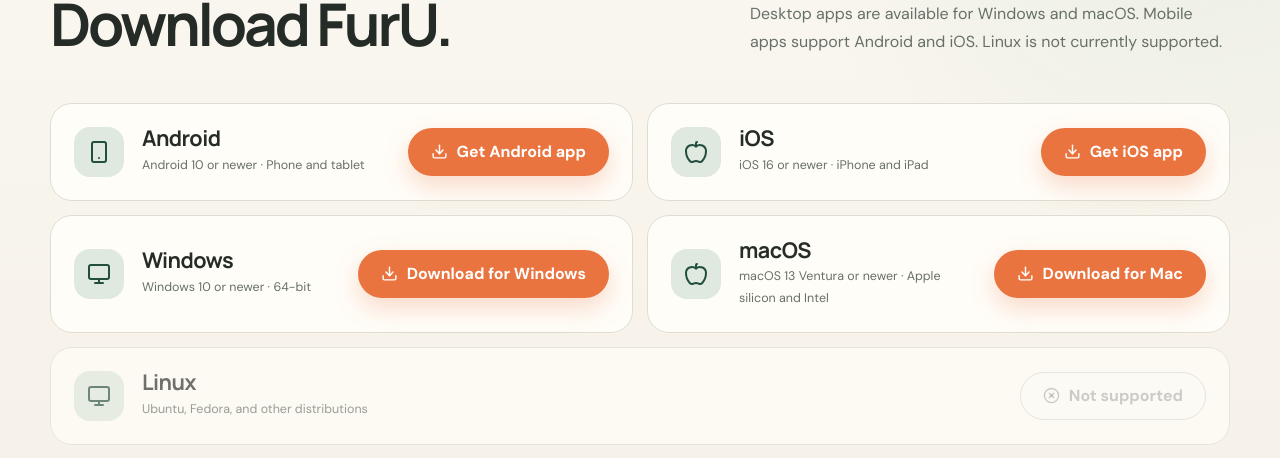
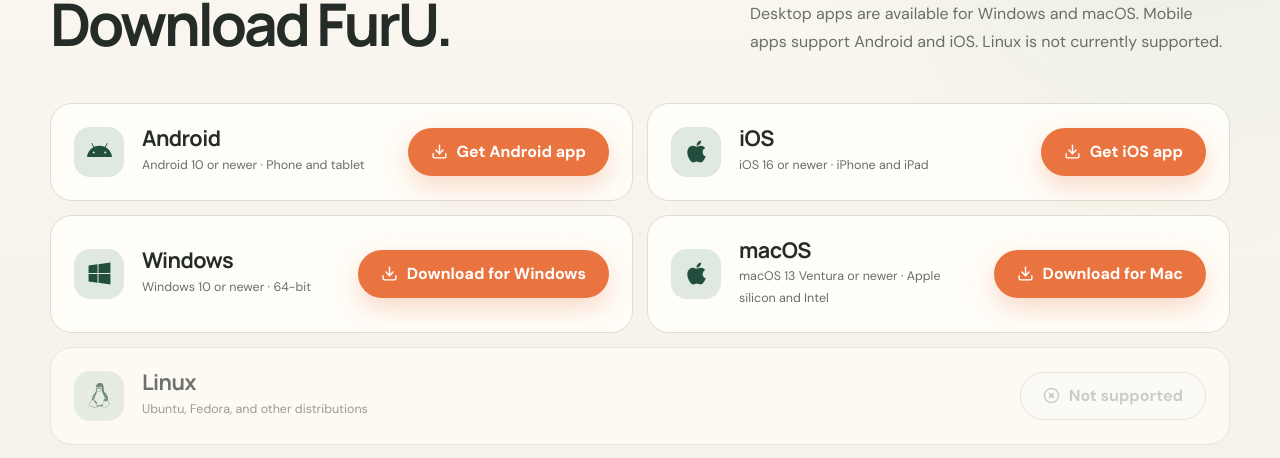
Before and after one commit to geekbarsp/FurU, a Next.js app: page /download in a window 1280 px wide. Shown: the part 868-1326 px from the top of the page. Built offline with nearby package versions, Linux system fonts and the light colour scheme; no server answers.

Commit message:
Use platform logos on download page

```diff
--- a/package.json
+++ b/package.json
@@ -21,6 +21,7 @@
     "react": "latest",
     "react-dom": "latest",
     "react-hook-form": "latest",
+    "react-icons": "^5.7.0",
     "three": "latest",
     "zod": "latest"
   },
--- a/src/app/globals.css
+++ b/src/app/globals.css
@@ -2406,6 +2406,10 @@
   place-items: center;
   color: var(--green);
 }
+.platform-icon svg {
+  width: 25px;
+  height: 25px;
+}
 .platform-card p {
   margin: 5px 0 0;
   font-size: 0.78rem;
```
Also changed, not shown: src/app/download/page.tsx (+6 -8 lines), 1 other file (tests, documents, lock files or other folders).
